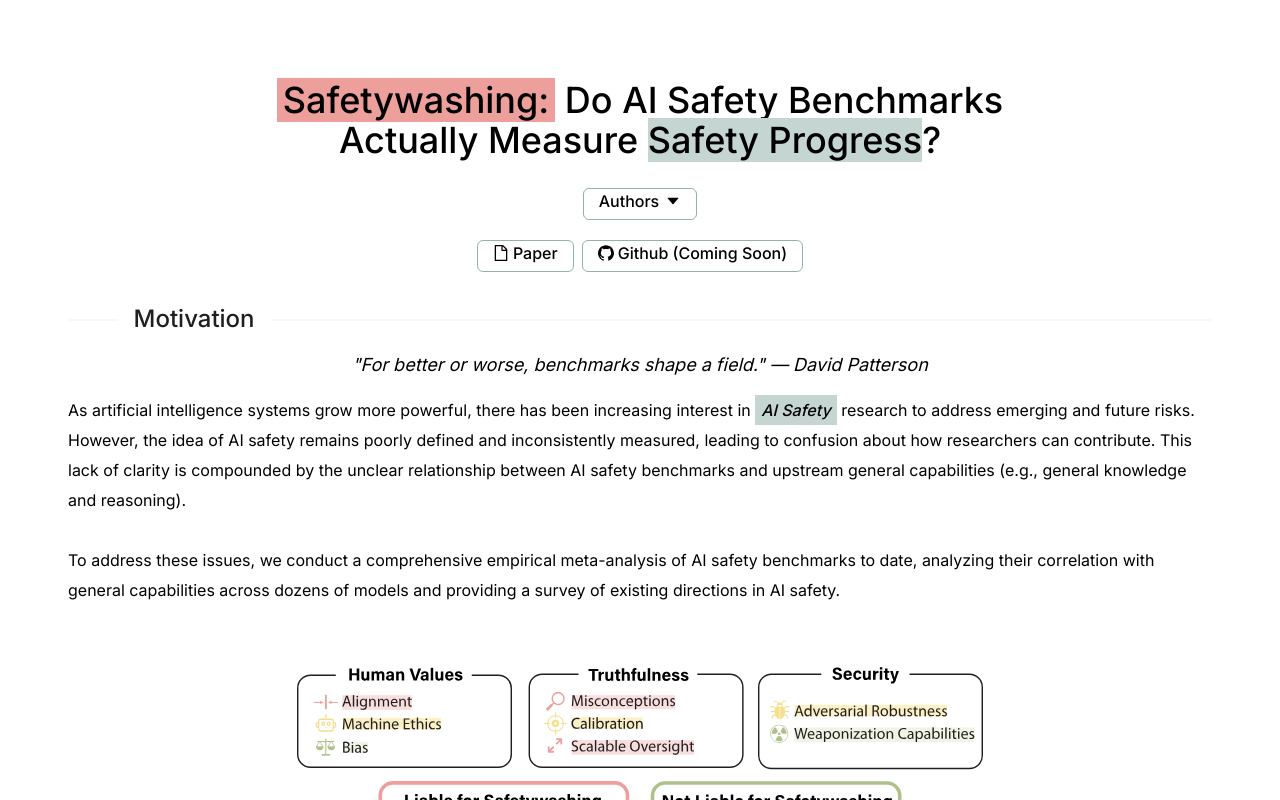
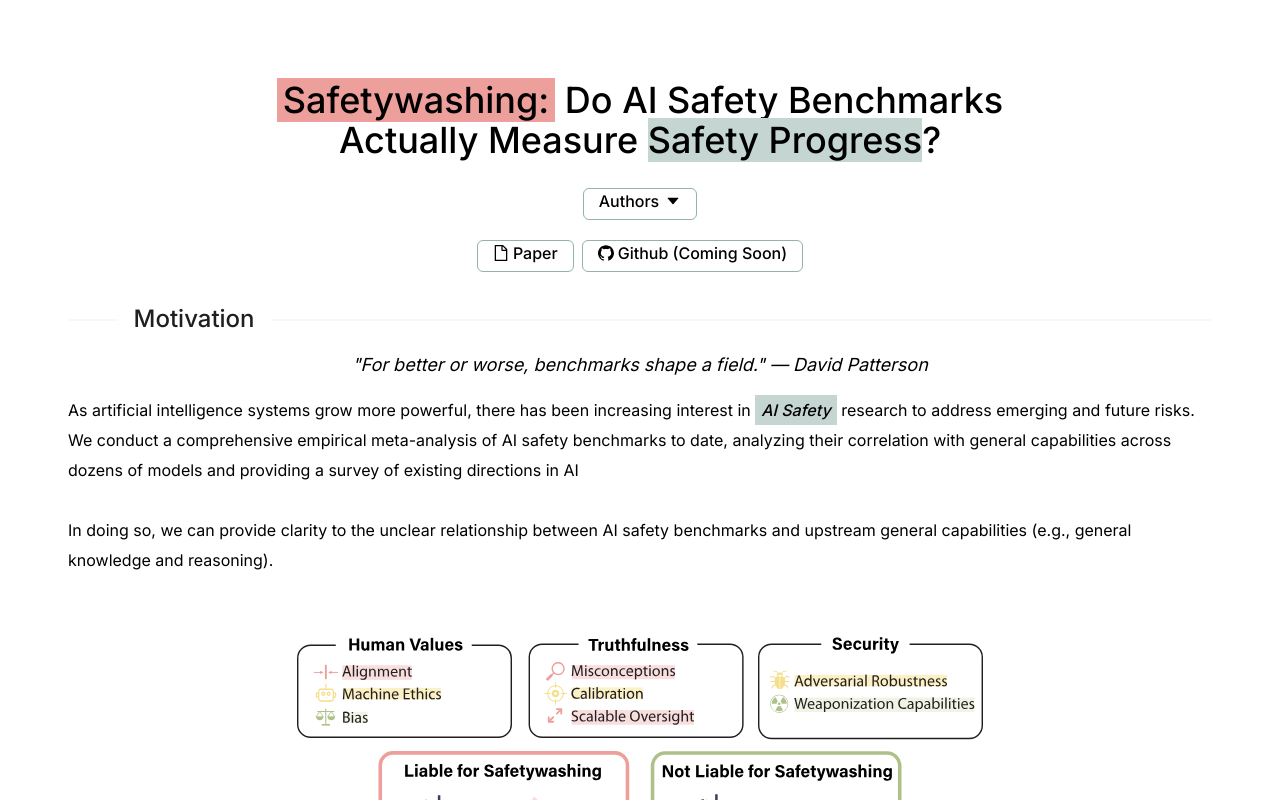
Before and after one commit to justinphan3110cais/safetywashing_website, a React (Create React App) app: page / in a window 1280 px wide. Shown: the top 800 px of the page. Built offline with nearby package versions, Linux system fonts and the light colour scheme.

Commit message:
Update index.jsx

```diff
--- a/src/components/body/index.jsx
+++ b/src/components/body/index.jsx
@@ -33,18 +33,15 @@ const BodyPage = () => {
             <span className="italic font-medium bg-[#C5D5D2] px-1.5 whitespace-nowrap inline-block">
               <it>AI Safety</it>
             </span>{" "}
-            research to address emerging and future risks. However, the idea of
-            AI safety remains poorly defined and inconsistently measured,
-            leading to confusion about how researchers can contribute. This lack
-            of clarity is compounded by the unclear relationship between AI
-            safety benchmarks and upstream general capabilities (e.g., general
-            knowledge and reasoning).  <br />
-            <br />
-            To address these issues, we conduct a
+            research to address emerging and future risks. We conduct a
             comprehensive empirical meta-analysis of AI safety benchmarks to date,
             analyzing their correlation with general capabilities across dozens
             of models and providing a survey of existing directions in AI
-            safety.
+            <br />
+            <br />
+            In doing so, we can provide clarity to the unclear relationship between AI
+            safety benchmarks and upstream general capabilities (e.g., general
+            knowledge and reasoning).
           </p>
           <br />
         </div>
```
